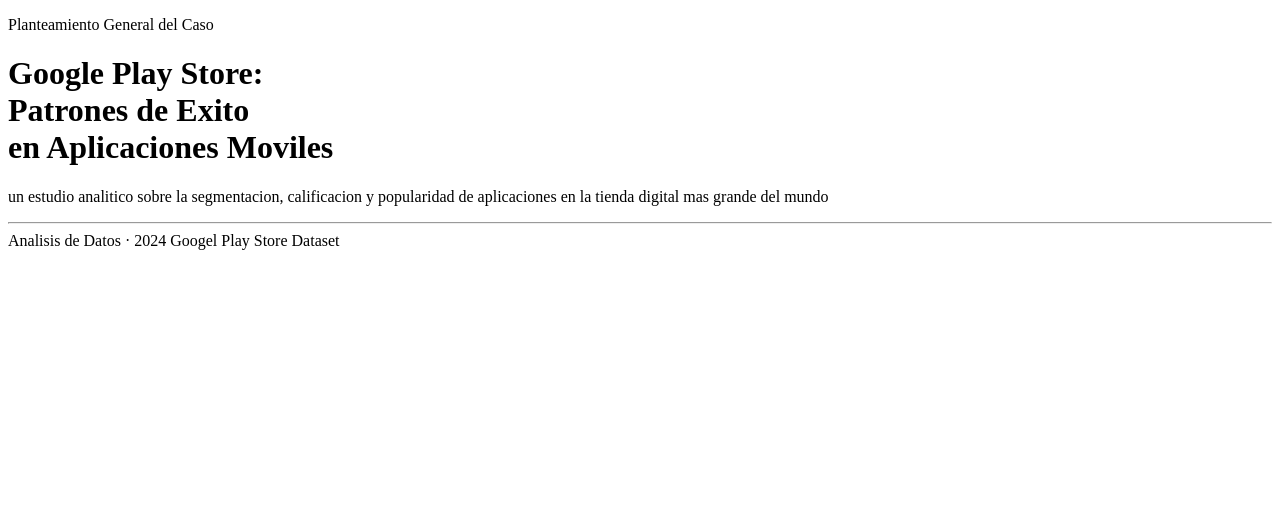
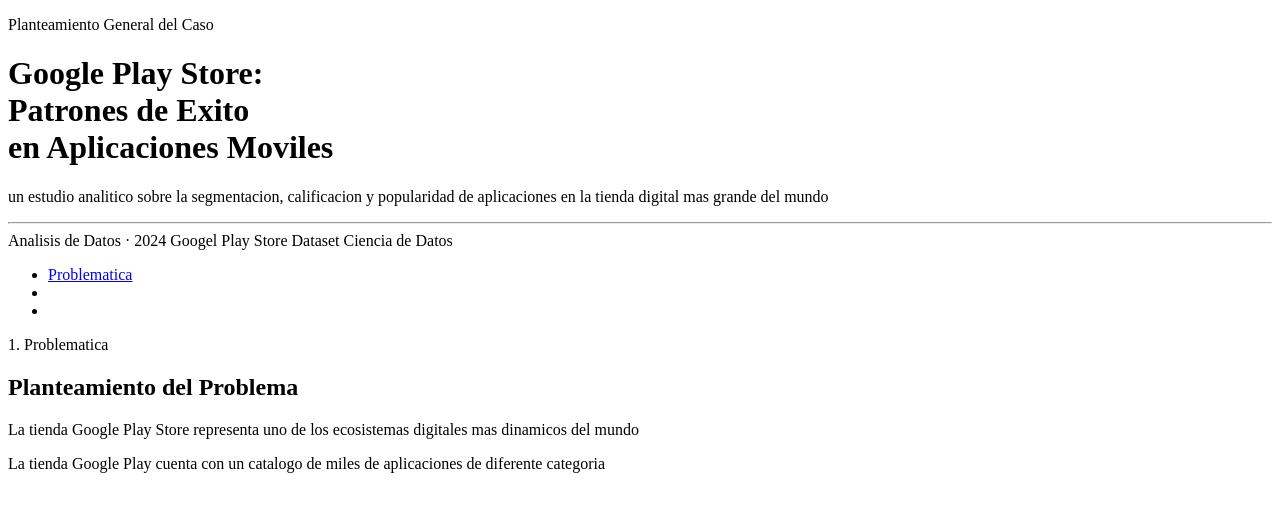
Before and after one commit to KevinRamirez19/Proyecto_Flask, a Flask app: page /PGC/ in a window 1280 px wide. Shown: the top 512 px of the page. Run offline with Flask 3, Linux system fonts and the light colour scheme.

Commit message:
Update template PGC.html

```diff
--- a/templates/PGC.html
+++ b/templates/PGC.html
@@ -1,28 +1,56 @@
 <!DOCTYPE html>
 <html lang="es">
+
 <head>
     <meta charset="UTF-8">
     <meta name="viewport" content="width=device-width, initial-scale=1.0">
     <title>PGC - Google Play Store</title>
 </head>
+
 <body>
 
     <header>
         <div class="header-inner">
             <p class="header-tag">Planteamiento General del Caso</p>
             <h1>Google Play Store:<br><span>Patrones de Exito</span></br>en Aplicaciones Moviles</h1>
-        <p class="header-subtitle"/>
+            <p class="header-subtitle" />
             un estudio analitico sobre la segmentacion,
             calificacion y popularidad de aplicaciones en
             la tienda digital mas grande del mundo
             </p>
-        <hr class="header-rule"/>
+            <hr class="header-rule" />
             <div class="header-meta">
                 <span>Analisis de Datos · 2024</span>
                 <span>Googel Play Store Dataset</span>
-
+                <span>Ciencia de Datos</span>
             </div>
         </div>
     </header>
+
+    <nav>
+        <ul>
+            <li><a href="#problematica">Problematica</a></li>
+            <li><a href=""></a></li>
+            <li><a href=""></a></li>
+        </ul>
+    </nav>
+    <main>
+        <section class="section" id="problematica">
+            <p class="section-label">1. Problematica</p>
+            <h2>Planteamiento del Problema</h2>
+            <p>
+                La tienda Google Play Store representa uno de los
+                ecosistemas digitales mas dinamicos del mundo
+            </p>
+            <div class="problem-quote">
+                <p>
+                    La tienda Google Play cuenta con un catalogo de miles de aplicaciones
+                    de diferente categoria
+                </p>
+            </div>
+            <p></p>
+        </section>
+    </main>
 </body>
+
 </html>
```
Lines whose indentation alone changed are shown as unchanged.
